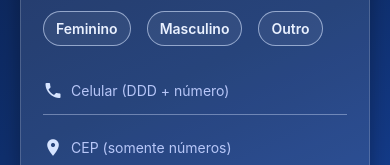
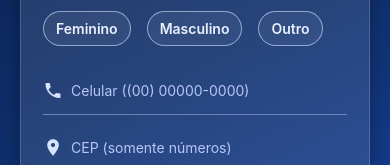
Before and after one commit to Livi4-GIT/Clinitech---Engenharia-de-Software, a React Native app in the folder apps/mobile/: screen / in a window 390 px wide. Shown: the part 352-517 px from the top of the page. Built offline with nearby package versions, Linux system fonts and the light colour scheme.

Commit message:
Campo de celular deixa no formato de número de celular automaticamente conforme usuário digita

```diff
--- a/apps/mobile/components/CadastroUsuario.js
+++ b/apps/mobile/components/CadastroUsuario.js
@@ -40,18 +40,29 @@ export default class CadastroUsuario extends React.Component {
     const dt = new Date(yyyy, mm - 1, dd);
     return dt.getFullYear() === yyyy && dt.getMonth() === mm - 1 && dt.getDate() === dd;
   };
+
   formatarDataInput = (v) => {
     const d = this.somenteDigitos(v).slice(0, 8);
     if (d.length <= 2) return d;
     if (d.length <= 4) return `${d.slice(0, 2)}/${d.slice(2)}`;
     return `${d.slice(0, 2)}/${d.slice(2, 4)}/${d.slice(4, 8)}`;
   };
+
   formatarCPF = (v) => {
     const d = this.somenteDigitos(v).slice(0, 11);
     if (d.length <= 3) return d;
     if (d.length <= 6) return `${d.slice(0, 3)}.${d.slice(3)}`;
     if (d.length <= 9) return `${d.slice(0, 3)}.${d.slice(3, 6)}.${d.slice(6)}`;
     return `${d.slice(0, 3)}.${d.slice(3, 6)}.${d.slice(6, 9)}-${d.slice(9, 11)}`;
+  };
+
+  formatarCelular = (v) => {
+    const d = this.somenteDigitos(v).slice(0, 11); // DDD + 8 ou 9 dígitos
+    if (d.length === 0) return "";
+    if (d.length <= 2) return `(${d}`;
+    if (d.length <= 6) return `(${d.slice(0, 2)}) ${d.slice(2)}`;
+    if (d.length <= 10) return `(${d.slice(0, 2)}) ${d.slice(2, 6)}-${d.slice(6)}`; // 8 dígitos no número
+    return `(${d.slice(0, 2)}) ${d.slice(2, 7)}-${d.slice(7, 11)}`; // 9 dígitos no número
   };
 
   gravar = async () => {
@@ -203,14 +214,20 @@ export default class CadastroUsuario extends React.Component {
 
               {this.GeneroSelect()}
 
-              {this.Input({
-                icon: "phone",
-                placeholder: "Celular (DDD + número)",
-                keyboardType: "number-pad",
-                value: celular,
-                onChangeText: (v) => this.setState({ celular: this.somenteDigitos(v) }),
-                maxLength: 11,
-              })}
+              <View style={styles.inputWrap}>
+                <MaterialCommunityIcons name="phone" size={20} color="#d6e4ff" style={{ marginRight: 8 }} />
+                <TextInput
+                  style={styles.input}
+                  placeholder="Celular ((00) 00000-0000)"
+                  placeholderTextColor="#b8c7f8"
+                  keyboardType="number-pad"
+                  value={celular}
+                  onChangeText={(v) => this.setState({ celular: this.formatarCelular(v) })}
+                  maxLength={15}
+                  autoCapitalize="none"
+                />
+              </View>
+
               {this.Input({
                 icon: "map-marker",
                 placeholder: "CEP (somente números)",
```
